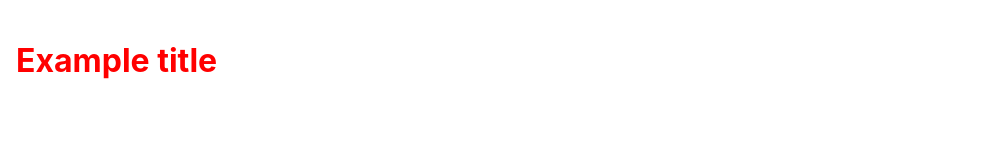
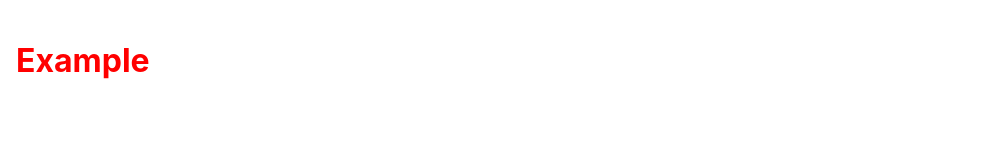
Before and after one commit to KamilMr/KamilMr, a website built with Parcel: page src/index.html in a window 1280 px wide. Shown: the top 160 px of the page, without its empty margins (0-991 px from the left). Built offline with nearby package versions, Linux system fonts and the light colour scheme.

Commit message:
Title change

```diff
--- a/src/index.html
+++ b/src/index.html
@@ -8,7 +8,7 @@
     <script type="module" src="./index.js"></script>
   </head>
   <body>
-    <h1 class="example">Example title</h1>
+    <h1 class="example">Example </h1>
     <!-- ❗️❗️❗️ Add partials like so for every page -->
     <include src="./partials/example.html"></include>
   </body>
```
